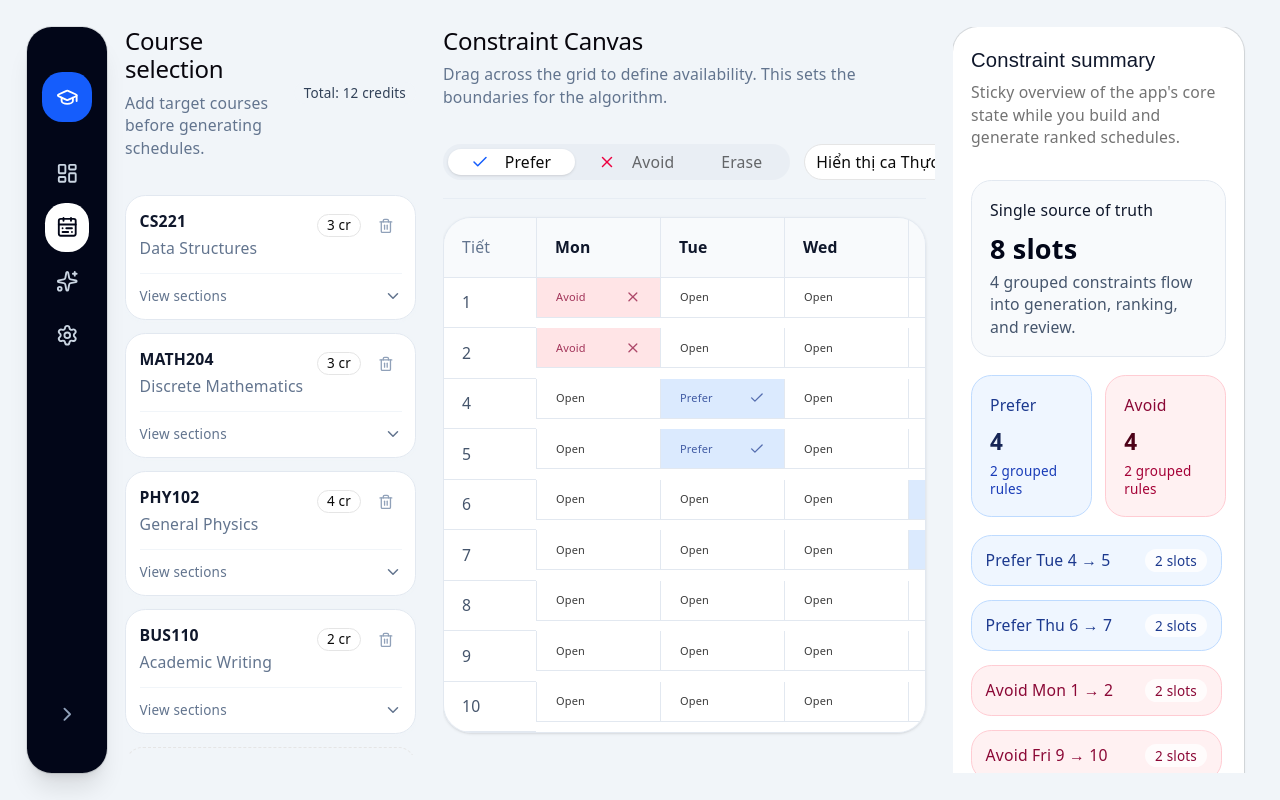
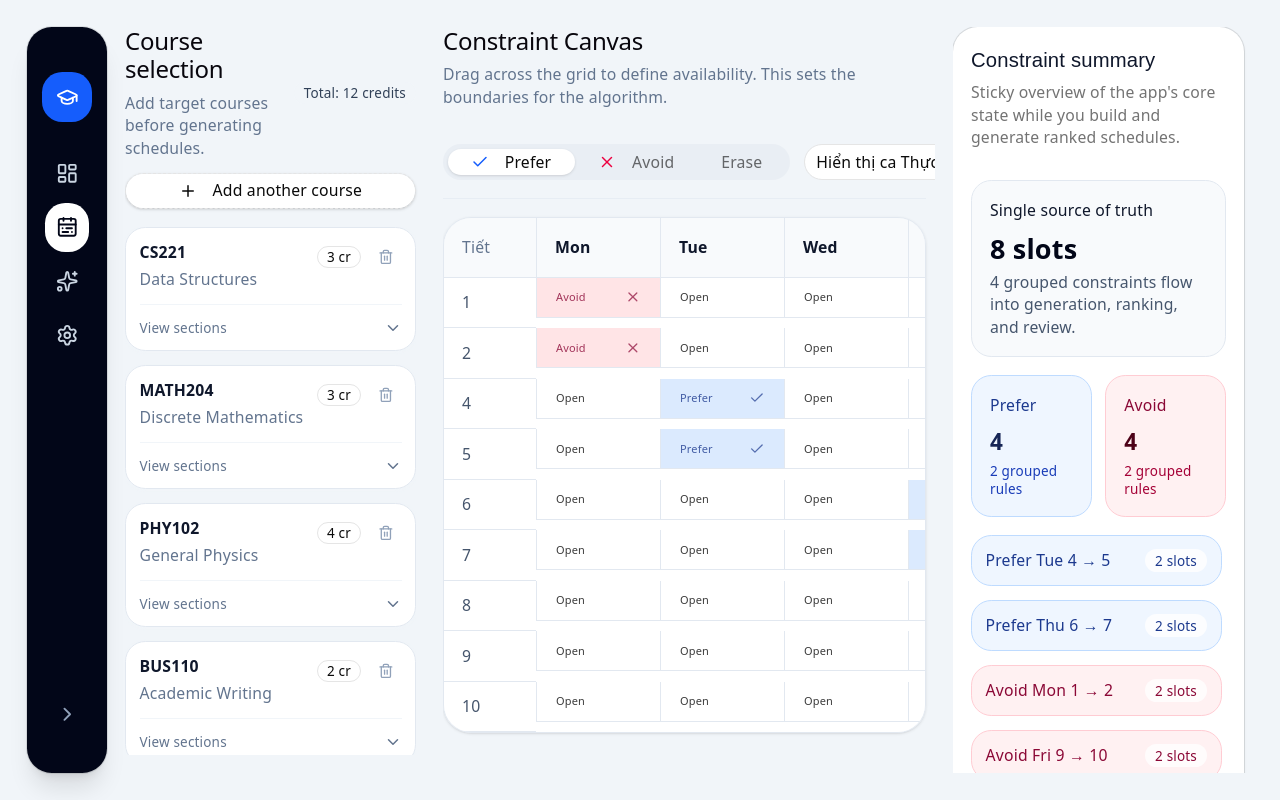
Before and after one commit to QuangNguyenNgoc/Portal-helper-web, a React (Vite) app: page / in a window 1280 px wide. Built offline with nearby package versions, Linux system fonts and the light colour scheme.

Commit message:
refactor: internal layout of the `CourseSelection`

```diff
--- a/src/features/planner/views/BuilderView.tsx
+++ b/src/features/planner/views/BuilderView.tsx
@@ -12,7 +12,6 @@ import {
 import { Progress } from "@/components/ui/progress";
 import { Tabs, TabsList, TabsTrigger } from "@/components/ui/tabs";
 import { Check, Clock3, Plus, X } from "lucide-react";
-import { BuilderPreferenceCard } from "../components/BuilderPreferenceCard";
 import { CourseCard } from "../components/CourseCard";
 import { days, quickPresets, timeSlots } from "../data/mock";
 import { slotLabel, stateTone, toolLabel, toolTone } from "../lib/grid";
@@ -97,9 +96,9 @@ export function BuilderView({
       <div className="flex-1 min-h-0 grid grid-cols-1 gap-4 lg:grid-cols-[300px_minmax(0,1fr)] xl:grid-cols-[300px_minmax(0,1fr)_300px] overflow-hidden">
         {/* ── Left Column (Input + Output Fallback) ── */}
         <div className="flex h-full flex-col min-h-0 pr-2 pb-8">
-          {/* Header & Warning (Fixed) */}
-          <div className="shrink-0 mb-4">
-            <div className="mb-4 flex items-center justify-between">
+          {/* Header, Warning & Add Button (Fixed) */}
+          <div className="shrink-0 mb-4 space-y-3">
+            <div className="flex items-center justify-between">
               <div>
                 <h2 className="text-lg font-semibold text-slate-900">Course selection</h2>
                 <p className="text-sm text-slate-500 mt-1">Add target courses before generating schedules.</p>
@@ -113,33 +112,34 @@ export function BuilderView({
                 )}
               </div>
             </div>
+
             {totalCredits > 22 && (
               <div className="rounded-xl border border-amber-200 bg-amber-50 p-3 text-sm text-amber-900 shadow-sm">
                 <strong>High credit load:</strong> Finding a conflict-free schedule may be impossible. Consider dropping a course if generation fails.
               </div>
             )}
-          </div>
 
-          {/* List & Secondary Actions (Scrollable) */}
-          <div className="flex-1 min-h-0 overflow-y-auto space-y-8 [&::-webkit-scrollbar]:hidden [-ms-overflow-style:none] [scrollbar-width:none]">
-            <div className="space-y-3">
-              {courses.map((course) => (
-                <CourseCard key={course.code} {...course} />
-              ))}
             <Button
               variant="outline"
-                className="w-full rounded-2xl border-dashed bg-transparent hover:bg-slate-50"
+              className="w-full rounded-2xl border-dashed bg-white hover:bg-slate-50 shadow-sm"
               onClick={() => setIsSearchModalOpen(true)}
             >
               <Plus className="mr-2 h-4 w-4" /> Add another course
             </Button>
           </div>
 
-            <div className="pt-6 border-t border-slate-200/60 opacity-80 transition-opacity hover:opacity-100">
-               <div className="mb-4">
-                 <h3 className="text-xs font-semibold uppercase tracking-wider text-slate-400">Secondary Scoring</h3>
+          {/* List (Scrollable) */}
+          <div className="flex-1 min-h-0 overflow-y-auto space-y-8 [&::-webkit-scrollbar]:hidden [-ms-overflow-style:none] [scrollbar-width:none]">
+            <div className="space-y-3">
+              {courses.length > 0 ? (
+                courses.map((course) => (
+                  <CourseCard key={course.code} {...course} />
+                ))
+              ) : (
+                <div className="rounded-xl border border-dashed border-slate-200 p-6 text-center text-sm text-slate-500">
+                  No courses added yet. Click above to start building.
                 </div>
-               <BuilderPreferenceCard {...modifiers} />
+              )}
             </div>
 
             <div className="block pt-6 border-t border-slate-200/60 xl:hidden">
--- a/src/features/planner/views/RightRail.tsx
+++ b/src/features/planner/views/RightRail.tsx
@@ -19,6 +19,7 @@ import {
   Users,
 } from "lucide-react";
 import { SummaryChip } from "../components/SummaryChip";
+import { BuilderPreferenceCard } from "../components/BuilderPreferenceCard";
 import { generatedPlans } from "../data/mock";
 import type {
   ConstraintStats,
@@ -43,7 +44,13 @@ export function RightRail({
   generationProgress,
   generationStatusText,
 }: RightRailProps) {
-  const { activeNav, activePlanId, comparedPlanIds } = usePlannerStore();
+  const {
+    activeNav, activePlanId, comparedPlanIds,
+    fewerStudyDays, setFewerStudyDays,
+    closeGapClasses, setCloseGapClasses,
+    friendMatch, setFriendMatch
+  } = usePlannerStore();
+
   const activePlan = useMemo(
     () =>
       generatedPlans.find((plan) => plan.id === activePlanId) ||
@@ -132,6 +139,17 @@ export function RightRail({
 
           <Separator />
 
+          <BuilderPreferenceCard
+            fewerStudyDays={fewerStudyDays}
+            setFewerStudyDays={setFewerStudyDays}
+            closeGapClasses={closeGapClasses}
+            setCloseGapClasses={setCloseGapClasses}
+            friendMatch={friendMatch}
+            setFriendMatch={setFriendMatch}
+          />
+
+          <Separator />
+
           <Button
             className="h-12 w-full rounded-2xl bg-blue-600 text-base font-semibold hover:bg-blue-500"
             onClick={onGenerate}
```
Lines whose indentation alone changed are shown as unchanged.
